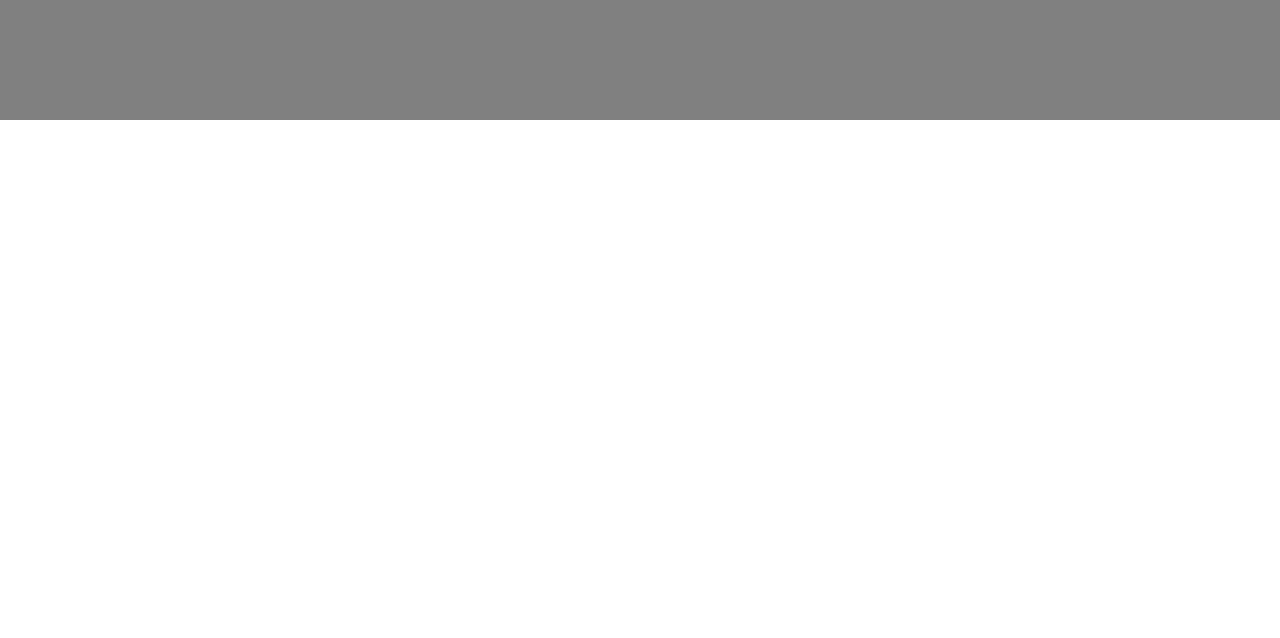
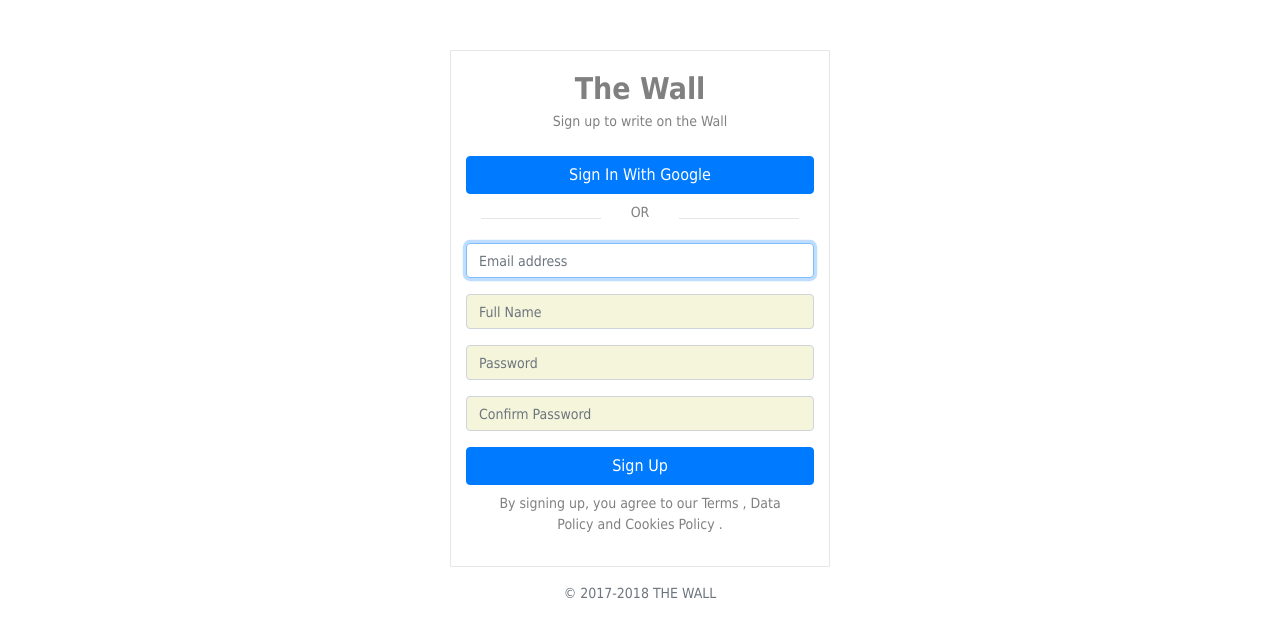
Before and after one commit to sourevkole/wall, an Angular app: page / in a window 1280 px wide. Shown: the top 638 px of the page. Built offline with nearby package versions, Linux system fonts and the light colour scheme.

Commit message:
Sign Up design developed on Login page

```diff
--- a/src/app/app-routing.module.ts
+++ b/src/app/app-routing.module.ts
@@ -2,9 +2,13 @@ import { NgModule } from '@angular/core';
 import { Routes, RouterModule } from '@angular/router';
 import { homedir } from 'os';
 import { HomeComponent } from './home/home.component';
+import { LoginComponent } from './login/login.component';
 
 
-const routes: Routes = [{path:'home', component: HomeComponent}];
+const routes: Routes = [
+  {path:'', component: LoginComponent},
+  {path:'home', component: HomeComponent}
+];
 
 @NgModule({
   imports: [RouterModule.forRoot(routes)],
--- a/src/app/app.component.html
+++ b/src/app/app.component.html
@@ -1,4 +1,5 @@
-
-<app-header></app-header>
-<router-outlet></router-outlet>
-<app-footer></app-footer>
+<div class="ui-wall-app">
+    <app-header></app-header>
+    <router-outlet></router-outlet>
+    <app-footer></app-footer>
+</div>
--- a/src/app/app.component.less
+++ b/src/app/app.component.less
@@ -0,0 +1,4 @@
+.ui-wall-app {
+    font-family: tahoma;
+    font-size: 15px;
+}
--- a/src/app/app.module.ts
+++ b/src/app/app.module.ts
@@ -7,6 +7,7 @@ import { HomeComponent } from './home/home.component';
 import { HeaderComponent } from './header/header.component';
 import { FooterComponent } from './footer/footer.component';
 import { MenuComponent } from './menu/menu.component';
+import { LoginComponent } from './login/login.component';
 
 @NgModule({
   declarations: [
@@ -14,7 +15,8 @@ import { MenuComponent } from './menu/menu.component';
     HomeComponent,
     HeaderComponent,
     FooterComponent,
-    MenuComponent
+    MenuComponent,
+    LoginComponent
   ],
   imports: [
     BrowserModule,
--- a/src/app/footer/footer.component.html
+++ b/src/app/footer/footer.component.html
@@ -1 +1,3 @@
-<div id="wall-footer"></div>
+<div id="wall-footer">
+    <p class="text-center mt-3 ui-wall-footer-copyright">© 2017-2018 THE WALL</p>
+</div>
--- a/src/app/footer/footer.component.less
+++ b/src/app/footer/footer.component.less
@@ -1,4 +1,9 @@
 #wall-footer{
-    min-height: 60px;
-    background-color: gray;
+    min-height: 50px;
+    background-color: #ffffff;
 }
+
+.ui-wall-footer-copyright {
+    color: #6c757d !important;
+    font-size: 14px;
+}
--- a/src/app/header/header.component.less
+++ b/src/app/header/header.component.less
@@ -1,4 +1,4 @@
 #wall-header{
-    min-height: 60px;
-    background-color: gray;
+    min-height: 50px;
+    background-color: #FFFFFF;
 }
--- /dev/null
+++ b/src/app/login/login.component.html
@@ -0,0 +1,44 @@
+<div class="container">
+    <div class="row">
+        <div class="col-xs-12 col-sm-2 col-md-4"></div>
+        <div class="col-xs-12 col-sm-8 col-md-4">
+            <div class="row text-center ui-wall-login-container">
+                <div class="col-md-12 ui-wall-login-brand-name">The Wall</div>
+                <div class="col-md-12">Sign up to write on the Wall</div>
+                <div class="col-md-12 mt-4 mb-2">
+                    <div class="row">
+                        <button class="btn btn-md btn-primary btn-block" type="submit">Sign In With Google</button></div>
+                    </div>
+                <div class="col-md-12 mb-2">
+                    <div class="row">
+                        <div class="col"><hr></div>
+                        <div class="col-auto">OR</div>
+                        <div class="col"><hr></div>
+                    </div>
+                </div>
+                <div class="col-md-12">
+                    <div class="row mb-3">
+                        <input type="email" id="inputEmail" class="form-control font-size-14" placeholder="Email address" required="" autofocus="">
+                    </div>
+                    <div class="row mb-3">
+                        <input type="text" id="inputFullName" class="form-control font-size-14" placeholder="Full Name" required="" autofocus="">
+                    </div>
+                    <div class="row mb-3">
+                        <input type="password" id="inputPassword" class="form-control font-size-14" placeholder="Password" required="" autofocus="">
+                    </div>
+                    <div class="row mb-3">
+                        <input type="password" id="inputConfirmPassword" class="form-control font-size-14" placeholder="Confirm Password" required="" autofocus="">
+                    </div>
+                </div>
+                <div class="col-md-12 mb-2">
+                    <div class="row">
+                        <button class="btn btn-md btn-primary btn-block" type="submit">Sign Up</button>
+                    </div>
+                </div>
+                <div class="col-md-12">
+                    <p>By signing up, you agree to our Terms , Data Policy and Cookies Policy .</p>
+                </div>
+            </div>
+        <div class="col-xs-12 col-sm-2 col-md-4"></div>
+    </div>
+</div>
--- /dev/null
+++ b/src/app/login/login.component.less
@@ -0,0 +1,12 @@
+.ui-wall-login-container {
+    font-size: 14px;
+    color: gray;
+    border: 1px solid #e6e6e6;
+    border-radius: 1px;
+    padding: 15px;
+}
+.ui-wall-login-brand-name {
+    font-size: 30px;
+    font-weight: 600;
+    color: gray;
+}
--- /dev/null
+++ b/src/app/login/login.component.ts
@@ -0,0 +1,15 @@
+import { Component, OnInit } from '@angular/core';
+
+@Component({
+  selector: 'app-login',
+  templateUrl: './login.component.html',
+  styleUrls: ['./login.component.less']
+})
+export class LoginComponent implements OnInit {
+
+  constructor() { }
+
+  ngOnInit() {
+  }
+
+}
--- a/src/styles.less
+++ b/src/styles.less
@@ -1 +1,11 @@
-/* You can add global styles to this file, and also import other style files */
+.form-control {
+    background: beige;
+}
+@iterations: 100;
+.font-loop (@i) when (@i > 0) {
+    .font-size-@{i} {
+        font-size: ~"@{i}px";
+    }
+    .font-loop(@i - 1);
+}
+.font-loop (@iterations);
```
Also changed, not shown: 1 other file (tests, documents, lock files or other folders).
